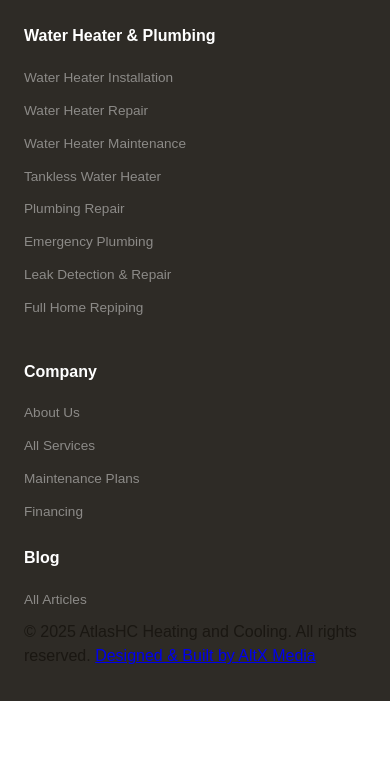
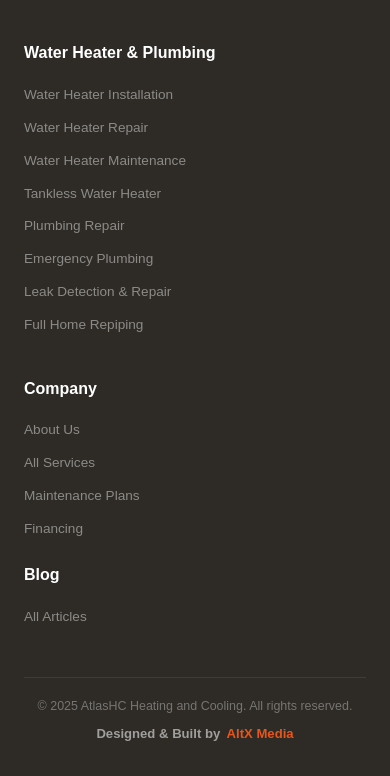
Before and after one commit to altx909/atlashc-site, a plain HTML site: page water-heater-repair-saskatoon/index.html in a window 390 px wide. Shown: the part 8482-9258 px from the top of the page. Before the commit the page ends 9183 px from the top, so only its background shows below. Drawn offline with Linux system fonts and the light colour scheme; a web font is replaced by a local one.

Commit message:
Update index.html

```diff
--- a/water-heater-repair-saskatoon/index.html
+++ b/water-heater-repair-saskatoon/index.html
@@ -202,7 +202,20 @@
     .footer-links li{margin-bottom:0.5rem;}
     .footer-links a{font-size:0.85rem;color:rgba(255,255,255,0.45);text-decoration:none;transition:color 0.2s;}
     .footer-links a:hover{color:#e8551a;}
-    @media(max-width:860px){.footer-grid{grid-template-columns:1fr;gap:2rem;text-align:center;}}
+    .footer-credit{display:flex;align-items:center;justify-content:space-between;margin-top:2.5rem;padding-top:1.2rem;border-top:1px solid rgba(255,255,255,0.08);flex-wrap:wrap;gap:0.5rem;}
+    .footer-credit-copy{font-size:0.78rem;color:rgba(255,255,255,0.35);}
+    .footer-credit-brand{display:inline-flex;align-items:center;gap:0.4rem;font-size:0.82rem;font-weight:600;color:rgba(255,255,255,0.55);text-decoration:none;transition:color 0.2s;}
+    .footer-credit-brand span{color:#e8551a;}
+    .footer-credit-brand:hover{color:white;}
+    @media(max-width:860px){
+      .footer-grid{grid-template-columns:1fr 1fr;gap:2rem 1.5rem;}
+      .footer-col:first-child{grid-column:1 / -1;padding-bottom:1rem;border-bottom:1px solid rgba(255,255,255,0.08);}
+      .footer-credit{justify-content:center;text-align:center;flex-direction:column;align-items:center;}
+    }
+    @media(max-width:480px){
+      .footer-grid{grid-template-columns:1fr;}
+      .footer-col:first-child{grid-column:auto;}
+    }
     .floating-call{position:fixed;bottom:1.5rem;right:1.5rem;background:#e8551a;color:white;width:56px;height:56px;border-radius:28px;display:none;align-items:center;justify-content:center;box-shadow:0 4px 16px rgba(0,0,0,0.25);z-index:99;text-decoration:none;}
     .floating-call i{font-size:1.5rem;}
     @media(max-width:640px){.floating-call{display:flex;}}
```
